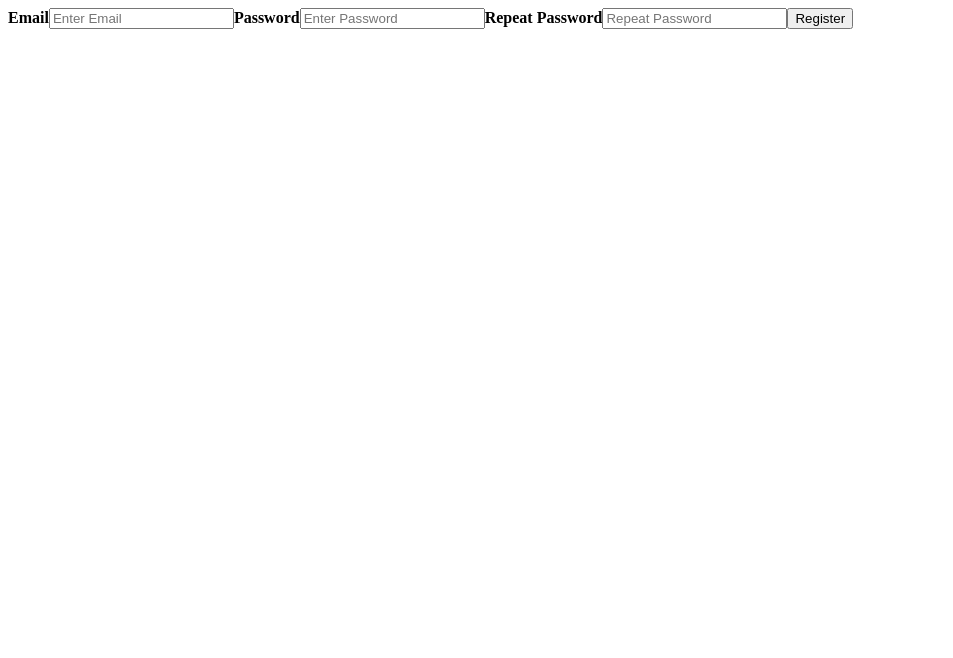
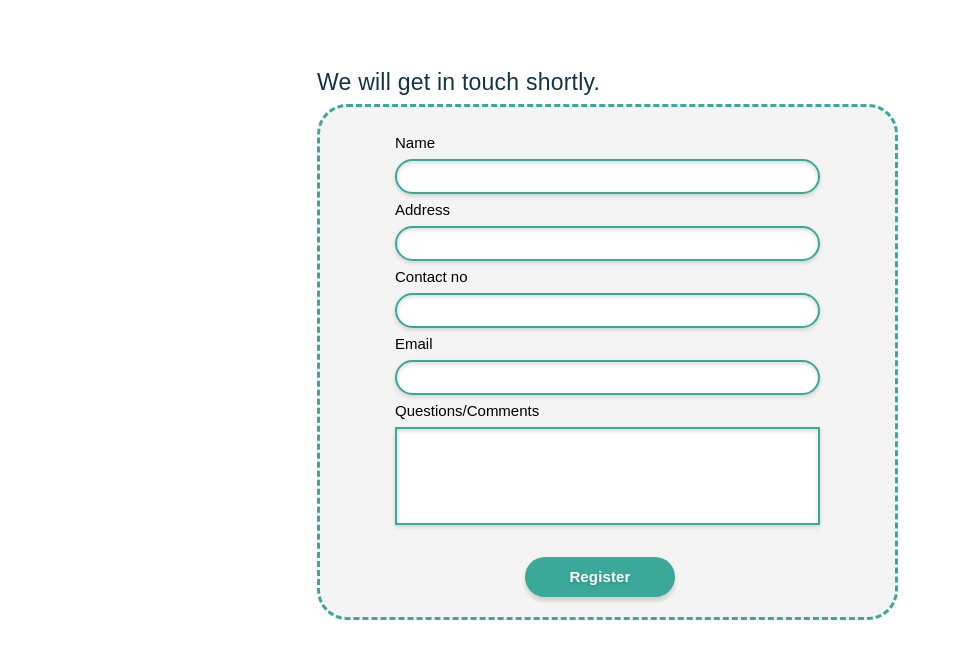
Before and after one commit to rankothnc/FootPrint, a React (Create React App) app: page / in a window 1280 px wide. Shown: the top 658 px of the page, without its empty margins (0-953 px from the left). Built offline with nearby package versions, Linux system fonts and the light colour scheme.

Commit message:
form created

```diff
--- /dev/null
+++ b/src/Components/email.js
@@ -0,0 +1,16 @@
+export default function ValidateEmail(inputText)
+{
+var mailformat = /^w+([.-]?w+)*@w+([.-]?w+)*(.w{2,3})+$/;
+if(inputText.value.match(mailformat))
+{
+alert("You have entered a valid email address!");    //The pop up alert for a valid email address
+document.form1.text1.focus();
+return true;
+}
+else
+{
+alert("You have entered an invalid email address!");    //The pop up alert for an invalid email address
+document.form1.text1.focus();
+return false;
+}
+}
--- a/src/Components/form.css
+++ b/src/Components/form.css
@@ -0,0 +1,83 @@
+p{
+
+/* position: absolute; */
+width: 646px;
+height: 20px;
+left: 81px;
+top: 561px;
+
+font-family: 'Omnes', sans-serif;
+font-style: normal;
+font-weight: 500;
+font-size: 23px;
+line-height: 190%;
+/* identical to box height, or 36px */
+
+letter-spacing: 0.01em;
+
+color: #123444;
+
+}
+
+input{
+    box-sizing: border-box;
+
+/* position: absolute;
+width: 1006.96px;
+height: 77px; */
+left: 202.01px;
+top: 1053px;
+height: 35px;
+background: rgb(255, 255, 255);
+border: 2px solid #3CA899;
+box-shadow: 0px 2px 4px rgba(0, 0, 0, 0.15), inset 0px 2px 4px rgba(0, 0, 0, 0.15);
+border-radius: 45px;
+}
+
+textarea{
+
+box-sizing: fixed;
+
+/* position: absolute;
+width: 1000px;
+height: 277px; */
+line-height:170%;
+height: 90px;
+left: 209px;
+top: 1380px;
+resize: none;
+background: rgb(255, 255, 255);
+border: 2px solid #3CA899;
+box-shadow: 0px 2px 4px rgba(0, 0, 0, 0.15), inset 0px 2px 4px rgba(0, 0, 0, 0.15);
+}
+
+button{
+    /* position: absolute; */
+width: 150px;
+height: 40px;
+left: 572.94px;
+top: 15px;
+
+background: #3CA899;
+box-shadow: 0px 4px 4px rgba(0, 0, 0, 0.15);
+border-radius: 45px;
+border-style: none;
+
+font-family: 'Omnes', sans-serif;
+font-style: normal;
+font-weight: 700;
+font-size: 15px;
+line-height: 99.02%;
+/* identical to box height, or 36px */
+
+letter-spacing: 0.01em;
+
+color: #FFFFFF;
+
+text-shadow: 0px 2px 4px rgba(0, 0, 0, 0.15);
+}
+
+label{
+    font-family: 'Omnes', sans-serif;
+    font-size: 15px;
+}
--- a/src/Components/form.js
+++ b/src/Components/form.js
@@ -1,30 +1,64 @@
 import React from "react";
 import styled from "styled-components";
-
+// import ValidateEmail from "./email";
+import "./form.css";
 
 export default function Form() {
-
   return (
     <Contact>
-      <form action="action_page.php">
+      <p>We will get in touch shortly.</p>
+      <ContactForm>
+        <label for="name">Name</label>
+        <input type="text" name="name" id="name" />
 
-        <label for="email"><b>Email</b></label>
-        <input type="text" placeholder="Enter Email" name="email" id="email" required />
+        <label for="address">Address</label>
+        <input type="text" name="address" id="address" />
 
-        <label for="psw"><b>Password</b></label>
-        <input type="password" placeholder="Enter Password" name="psw" id="psw" required />
+        <label for="contactno">Contact no</label>
+        <input type="text" name="contactno" id="contactno" />
 
-        <label for="psw-repeat"><b>Repeat Password</b></label>
-        <input type="password" placeholder="Repeat Password" name="psw-repeat" id="psw-repeat" required />
+        <label for="email">Email</label>
+        <input type="email" name="email" id="email">
+        {/* <ValidateEmail/> */}
+        </input>
 
-        <button type="submit" class="registerbtn">Register</button>
+        <label>Questions/Comments</label>
+        <textarea />
 
-      </form>
+        <br />
+        <SubmitButton>
+          <button type="submit" class="registerbtn">
+            Register
+          </button>
+        </SubmitButton>
+      </ContactForm>
     </Contact>
-  )
+  );
 }
 
-
 const Contact = styled.div`
-    color: rgb(0,0,0);
+  padding: 30px 90px;
+  display: grid;
+  line-height: 170%;
+  justify-content:center;
+  /* align-items:center; */
 `
+const ContactForm = styled.div`
+  display: grid;
+  max-width: 90%;
+  /* align-content:center; */
+  padding: 20px 75px;
+  border-style: dashed;
+  border-color: #3ca899;
+  font-family: "Omnes";
+  box-sizing: border-box;
+  background: rgba(217, 217, 217, 0.3);
+  border: 3px dashed #3ca899;
+  border-radius: 30px;
+  line-height: 200%;
+`
+const SubmitButton = styled.div`
+  align-self:center;
+  display:grid;
+  padding-left:130px;
+`
```
